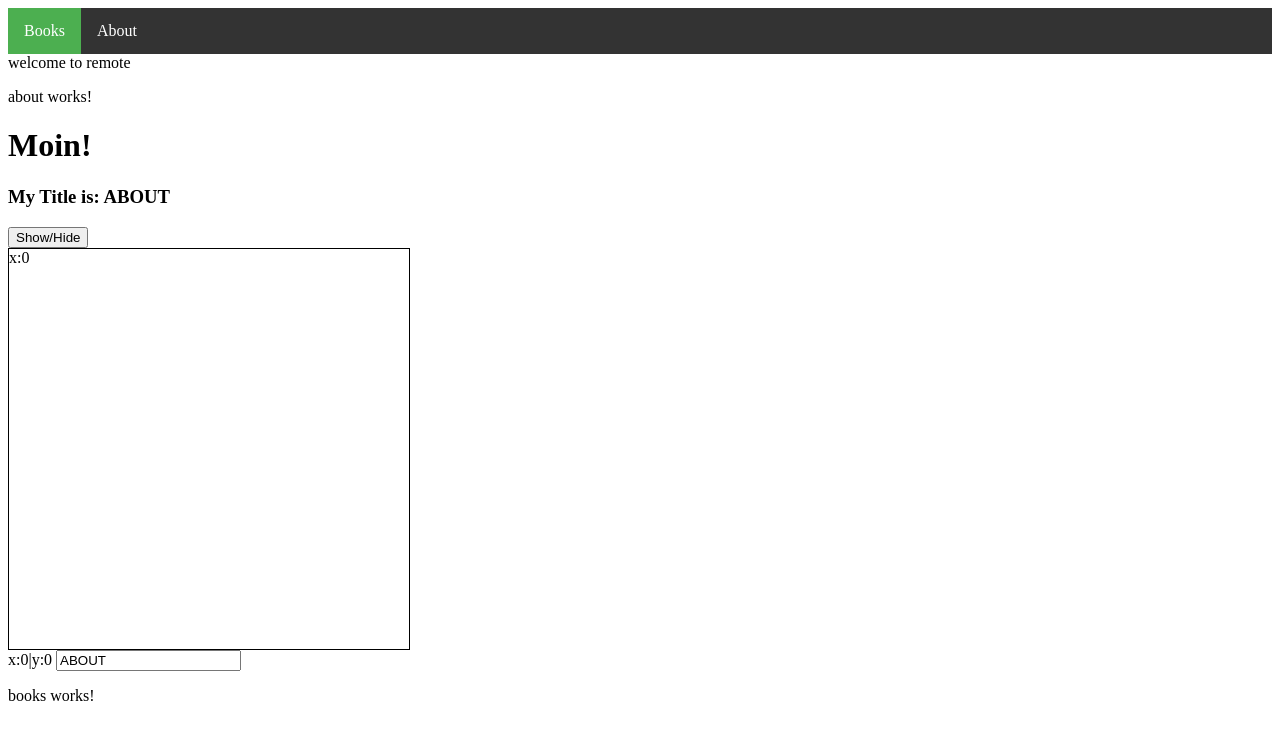
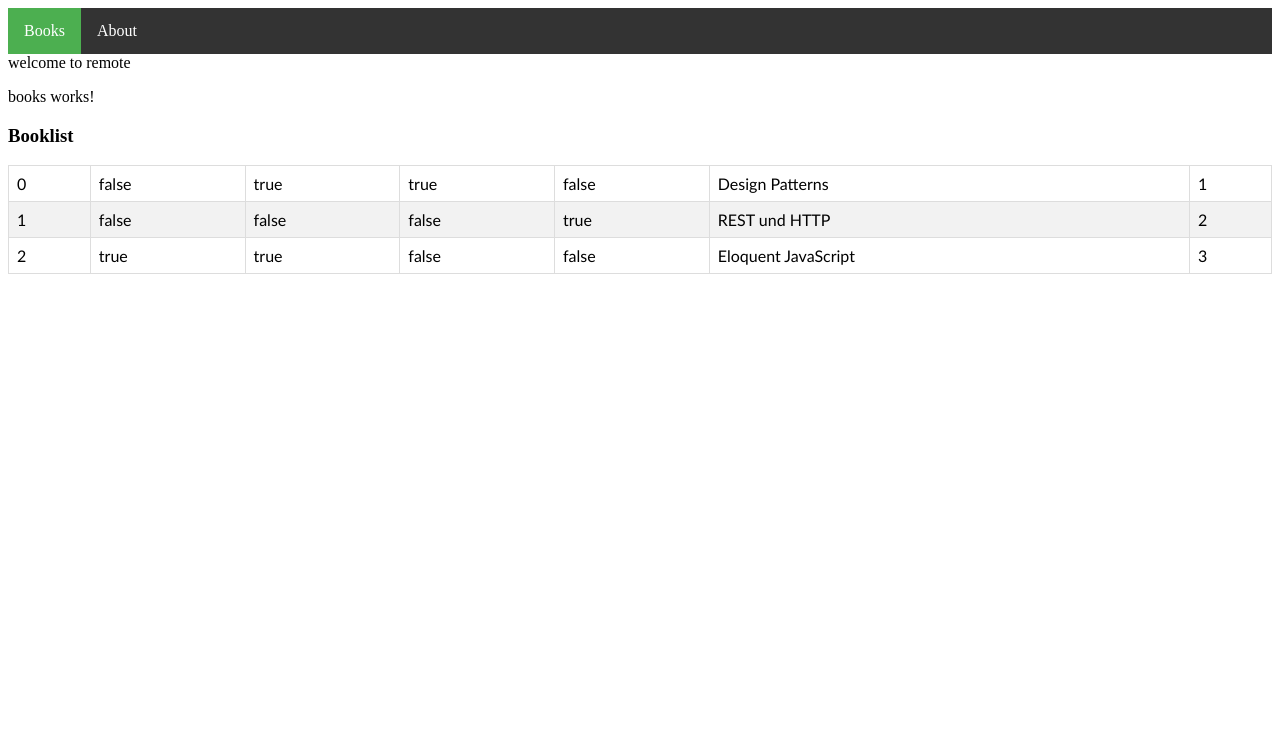
Before and after one commit to web-dave/remote, an Angular app: page / in a window 1280 px wide. Shown: the top 740 px of the page. Built offline with nearby package versions, Linux system fonts and the light colour scheme.

Commit message:
service, interface

```diff
--- a/src/app/app.component.html
+++ b/src/app/app.component.html
@@ -1,5 +1,4 @@
 <workshops-navigation></workshops-navigation> welcome to {{ title }}
-
-<app-about></app-about>
 <workshops-books></workshops-books>
+<workshops-book-list></workshops-book-list>
 <router-outlet></router-outlet>
--- /dev/null
+++ b/src/app/books/book-list/book-list.component.html
@@ -0,0 +1,21 @@
+<h3>Booklist</h3>
+<table>
+  <tr
+    *ngFor="
+      let book of books;
+      let i = index;
+      let l = last;
+      let e = even;
+      let f = first;
+      let o = odd
+    "
+  >
+    <td>{{ i }}</td>
+    <td>{{ l }}</td>
+    <td>{{ e }}</td>
+    <td>{{ f }}</td>
+    <td>{{ o }}</td>
+    <td>{{ book.title }}</td>
+    <td>{{ book.isbn }}</td>
+  </tr>
+</table>
--- /dev/null
+++ b/src/app/books/book-list/book-list.component.scss
@@ -0,0 +1,23 @@
+table {
+  font-family: "Trebuchet MS", Arial, Helvetica, sans-serif;
+  border-collapse: collapse;
+  width: 100%;
+  td,
+  th {
+    border: 1px solid #ddd;
+    padding: 8px;
+  }
+  th {
+    padding-top: 12px;
+    padding-bottom: 12px;
+    text-align: left;
+    background-color: #4caf50;
+    color: white;
+  }
+  tr:nth-child(even) {
+    background-color: #f2f2f2;
+  }
+  tr:hover {
+    background-color: #ddd;
+  }
+}
--- /dev/null
+++ b/src/app/books/book-list/book-list.component.ts
@@ -0,0 +1,17 @@
+import { Component, OnInit } from '@angular/core';
+import { BookService } from '../book.service';
+import { IBook } from '../ibook';
+
+@Component({
+  selector: 'workshops-book-list',
+  templateUrl: './book-list.component.html',
+  styleUrls: ['./book-list.component.scss'],
+})
+export class BookListComponent implements OnInit {
+  books: IBook[] = [];
+  constructor(public service: BookService) {}
+
+  ngOnInit(): void {
+    this.books = this.service.getBooks();
+  }
+}
--- /dev/null
+++ b/src/app/books/book.service.ts
@@ -0,0 +1,31 @@
+import { Injectable } from '@angular/core';
+import { RouteReuseStrategy } from '@angular/router';
+import { IBook } from './ibook';
+
+@Injectable({
+  providedIn: 'root',
+})
+export class BookService {
+  constructor() {}
+  getBooks(): IBook[] {
+    console.log('Service');
+    return [
+      {
+        title: 'Design Patterns',
+        subtitle: 'Elements of Reusable Object-Oriented Software',
+        isbn: 1,
+      },
+      {
+        title: 'REST und HTTP',
+        subtitle:
+          'Entwicklung und Integration nach dem Architekturstil des Web',
+        isbn: 2,
+      },
+      {
+        title: 'Eloquent JavaScript',
+        subtitle: 'A Modern Introduction to Programming',
+        isbn: 3,
+      },
+    ];
+  }
+}
--- a/src/app/books/books.module.ts
+++ b/src/app/books/books.module.ts
@@ -3,10 +3,11 @@ import { CommonModule } from '@angular/common';
 
 import { BooksRoutingModule } from './books-routing.module';
 import { BooksComponent } from './books/books.component';
+import { BookListComponent } from './book-list/book-list.component';
 
 @NgModule({
-  declarations: [BooksComponent],
-  exports: [BooksComponent],
+  declarations: [BooksComponent, BookListComponent],
+  exports: [BooksComponent, BookListComponent],
   imports: [CommonModule, BooksRoutingModule],
 })
 export class BooksModule {}
--- /dev/null
+++ b/src/app/books/ibook.ts
@@ -0,0 +1,5 @@
+export interface IBook {
+  title: string;
+  subtitle: string;
+  isbn: number;
+}
```
Also changed, not shown: src/app/test.html (+4 -4 lines), 2 other files (tests, documents, lock files or other folders).
